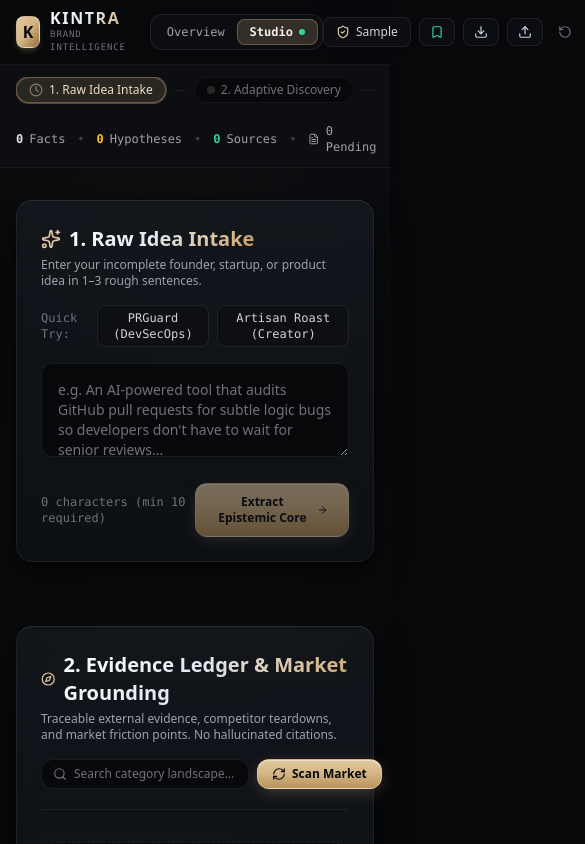
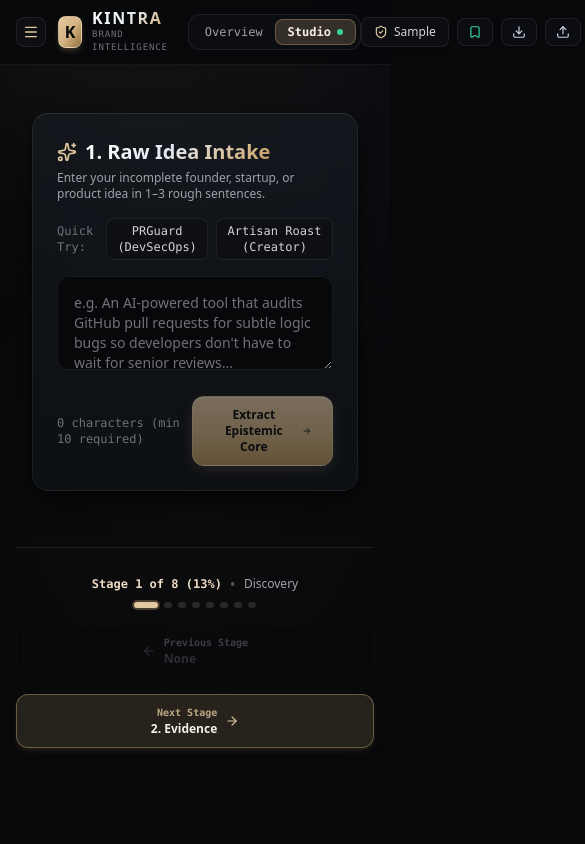
Before and after one commit to Tejas3479/kintra, a Next.js app: page / in a window 390 px wide. Both pictures are taken after a click on the button "Studio". Shown: the top 844 px of the page, 585 px wide, since content can reach past the window. Built offline with nearby package versions, Linux system fonts and the light colour scheme.

Commit message:
feat(navigation): integrate sidebar drawer, header toggles, and dual focused-canvas modes in app page

```diff
--- a/src/app/page.tsx
+++ b/src/app/page.tsx
@@ -3,7 +3,8 @@
 import React, { useState, useEffect } from 'react';
 import { Header } from '@/components/layout/Header';
 import { LandingPage } from '@/components/landing/LandingPage';
-import { StageTracker } from '@/components/workflow/StageTracker';
+import { StudioSidebar, STUDIO_STAGES, StudioStageId } from '@/components/layout/StudioSidebar';
+import { StageNavigationFooter } from '@/components/layout/StageNavigationFooter';
 import { DiscoveryWorkspace } from '@/components/discovery/DiscoveryWorkspace';
 import { EvidenceWorkspace } from '@/components/research/EvidenceWorkspace';
 import { PositioningWorkspace } from '@/components/strategy/PositioningWorkspace';
@@ -15,20 +16,53 @@
 import { DecisionLedger } from '@/components/strategy/DecisionLedger';
 import { ErrorBoundary } from '@/components/common/ErrorBoundary';
 import { useBrandStore } from '@/store/useBrandStore';
+import { Bookmark } from 'lucide-react';
 
 export default function Home() {
   const [viewMode, setViewMode] = useState<'landing' | 'studio'>('landing');
-  const { loadDemoProject } = useBrandStore();
+  const [activeStage, setActiveStage] = useState<StudioStageId>('discovery');
+  const [workspaceMode, setWorkspaceMode] = useState<'focused' | 'continuous'>('focused');
+  const [isSidebarCollapsed, setIsSidebarCollapsed] = useState(false);
+  const [isMobileSidebarOpen, setIsMobileSidebarOpen] = useState(false);
+  const [showSnapshotDialog, setShowSnapshotDialog] = useState(false);
+  const [snapshotLabel, setSnapshotLabel] = useState('');
 
-  // Check URL hash / query on client mount for direct navigation
+  const { loadDemoProject, createSnapshot } = useBrandStore();
+
+  // Check URL hash / query on client mount for direct stage navigation
   useEffect(() => {
     if (typeof window !== 'undefined') {
-      const hash = window.location.hash;
-      const search = window.location.search;
-      if (hash.includes('studio') || search.includes('view=studio')) {
+      const hash = window.location.hash.replace('#', '').replace('stage-', '');
+      const validStages: StudioStageId[] = [
+        'discovery',
+        'research',
+        'strategy',
+        'identity',
+        'guardian',
+        'scenario_lab',
+        'launch_kit',
+        'decisions',
+      ];
+
+      if (validStages.includes(hash as StudioStageId)) {
+        setActiveStage(hash as StudioStageId);
+        setViewMode('studio');
+      } else if (window.location.hash.includes('studio') || window.location.search.includes('view=studio')) {
         setViewMode('studio');
       }
     }
+  }, []);
+
+  // Keyboard shortcut: Ctrl+B or Cmd+B toggles sidebar
+  useEffect(() => {
+    const handleKeyDown = (e: KeyboardEvent) => {
+      if ((e.ctrlKey || e.metaKey) && e.key.toLowerCase() === 'b') {
+        e.preventDefault();
+        setIsSidebarCollapsed((prev) => !prev);
+      }
+    };
+    window.addEventListener('keydown', handleKeyDown);
+    return () => window.removeEventListener('keydown', handleKeyDown);
   }, []);
 
   const handleEnterStudio = () => {
@@ -46,9 +80,32 @@
     }
   };
 
+  const handleSelectStage = (stageId: StudioStageId) => {
+    setActiveStage(stageId);
+    if (typeof window !== 'undefined') {
+      window.history.replaceState(null, '', `#${stageId}`);
+      if (workspaceMode === 'focused') {
+        window.scrollTo({ top: 0, behavior: 'smooth' });
+      }
+    }
+  };
+
+  const activeStageConfig = STUDIO_STAGES.find((s) => s.id === activeStage);
+  const activeStageTitle = activeStageConfig
+    ? `${activeStageConfig.number}. ${activeStageConfig.shortTitle}`
+    : undefined;
+
   return (
     <div className="min-h-screen bg-obsidian-mesh text-zinc-100 flex flex-col font-sans selection:bg-champagne-500/30 selection:text-champagne-200">
-      <Header viewMode={viewMode} onToggleViewMode={setViewMode} />
+      <Header
+        viewMode={viewMode}
+        onToggleViewMode={setViewMode}
+        activeStageTitle={activeStageTitle}
+        onToggleMobileSidebar={() => setIsMobileSidebarOpen((prev) => !prev)}
+        isMobileSidebarOpen={isMobileSidebarOpen}
+        onToggleCollapseSidebar={() => setIsSidebarCollapsed((prev) => !prev)}
+        isSidebarCollapsed={isSidebarCollapsed}
+      />
 
       {viewMode === 'landing' ? (
         <main className="flex-1">
@@ -58,14 +115,78 @@
           />
         </main>
       ) : (
-        <>
-          <StageTracker />
-          <main className="flex-1 space-y-8 pb-16">
+        <div className="flex-1 flex min-h-[calc(100vh-4rem)]">
+          {/* Navigation Sidebar */}
+          <StudioSidebar
+            activeStage={activeStage}
+            onSelectStage={handleSelectStage}
+            viewMode={workspaceMode}
+            onToggleViewMode={setWorkspaceMode}
+            isCollapsed={isSidebarCollapsed}
+            onToggleCollapse={() => setIsSidebarCollapsed((prev) => !prev)}
+            isMobileOpen={isMobileSidebarOpen}
+            onCloseMobile={() => setIsMobileSidebarOpen(false)}
+            onOpenSnapshotDialog={() => setShowSnapshotDialog(true)}
+          />
+
+          {/* Main Workspace Area */}
+          <div className="flex-1 flex flex-col min-w-0 overflow-y-auto">
+            <main className="flex-1 p-4 sm:p-6 lg:p-8 max-w-7xl mx-auto w-full space-y-6">
               <ErrorBoundary fallbackTitle="Workspace Encountered an Error">
+                {workspaceMode === 'focused' ? (
+                  <div className="space-y-6">
+                    {activeStage === 'discovery' && (
                       <section id="stage-discovery">
                         <DiscoveryWorkspace />
                       </section>
-              <div className="max-w-7xl mx-auto px-4 sm:px-6 lg:px-8 space-y-8">
+                    )}
+                    {activeStage === 'research' && (
+                      <section id="stage-research">
+                        <EvidenceWorkspace />
+                      </section>
+                    )}
+                    {activeStage === 'strategy' && (
+                      <section id="stage-strategy">
+                        <PositioningWorkspace />
+                      </section>
+                    )}
+                    {activeStage === 'identity' && (
+                      <section id="stage-identity">
+                        <CreativeIdentityWorkspace />
+                      </section>
+                    )}
+                    {activeStage === 'guardian' && (
+                      <section id="stage-guardian">
+                        <ConsistencyGuardianWorkspace />
+                      </section>
+                    )}
+                    {activeStage === 'scenario_lab' && (
+                      <section id="stage-scenario_lab">
+                        <ScenarioLabWorkspace />
+                      </section>
+                    )}
+                    {activeStage === 'launch_kit' && (
+                      <section id="stage-launch_kit">
+                        <LaunchKitWorkspace />
+                      </section>
+                    )}
+                    {activeStage === 'decisions' && (
+                      <section id="stage-decisions">
+                        <DecisionLedger />
+                      </section>
+                    )}
+
+                    {/* Sequential Progress Footer */}
+                    <StageNavigationFooter
+                      activeStage={activeStage}
+                      onSelectStage={handleSelectStage}
+                    />
+                  </div>
+                ) : (
+                  <div className="space-y-12">
+                    <section id="stage-discovery">
+                      <DiscoveryWorkspace />
+                    </section>
                     <section id="stage-research">
                       <EvidenceWorkspace />
                     </section>
@@ -88,9 +209,57 @@
                       <DecisionLedger />
                     </section>
                   </div>
+                )}
               </ErrorBoundary>
             </main>
-        </>
+          </div>
+        </div>
+      )}
+
+      {/* Snapshot Dialog */}
+      {showSnapshotDialog && (
+        <div className="fixed inset-0 bg-black/75 backdrop-blur-md z-50 flex items-center justify-center p-4">
+          <div className="monolith-card rounded-2xl p-6 max-w-md w-full shadow-2xl space-y-4 border border-white/[0.1]">
+            <h3 className="font-bold text-base text-zinc-100 flex items-center gap-2">
+              <Bookmark className="w-4 h-4 text-emerald-400" />
+              Save Immutable Version Snapshot
+            </h3>
+            <p className="text-xs text-zinc-400">
+              Creates a point-in-time snapshot of all brand decisions, positioning worlds, artifacts, and scenarios.
+            </p>
+            <input
+              type="text"
+              value={snapshotLabel}
+              onChange={(e) => setSnapshotLabel(e.target.value)}
+              placeholder="e.g. Pre-series A Positioning Locked"
+              className="w-full bg-obsidian-900 border border-white/[0.1] rounded-xl px-3.5 py-2 text-sm text-zinc-100 placeholder-zinc-500 focus:outline-none focus:border-champagne-500/50"
+              autoFocus
+            />
+            <div className="flex justify-end gap-2 pt-2">
+              <button
+                type="button"
+                onClick={() => setShowSnapshotDialog(false)}
+                className="text-xs px-3 py-1.5 rounded-lg text-zinc-400 hover:text-zinc-200 cursor-pointer"
+              >
+                Cancel
+              </button>
+              <button
+                type="button"
+                onClick={() => {
+                  if (snapshotLabel.trim()) {
+                    createSnapshot(snapshotLabel.trim());
+                    setSnapshotLabel('');
+                    setShowSnapshotDialog(false);
+                  }
+                }}
+                disabled={!snapshotLabel.trim()}
+                className="btn-monolith-primary text-xs px-4 py-1.5 rounded-lg font-semibold disabled:opacity-50 cursor-pointer"
+              >
+                Create Snapshot
+              </button>
+            </div>
+          </div>
+        </div>
       )}
 
       <PresentationModeModal />
--- a/src/components/layout/Header.tsx
+++ b/src/components/layout/Header.tsx
@@ -2,16 +2,38 @@
 
 import React, { useState } from 'react';
 import { useBrandStore } from '@/store/useBrandStore';
-import { Download, Upload, Bookmark, RotateCcw, Sparkles, ShieldCheck, ArrowRight } from 'lucide-react';
+import {
+  Download,
+  Upload,
+  Bookmark,
+  RotateCcw,
+  Sparkles,
+  ShieldCheck,
+  ArrowRight,
+  Menu,
+  ChevronRight,
+  PanelLeftClose,
+  PanelLeftOpen,
+} from 'lucide-react';
 
 interface HeaderProps {
   viewMode?: 'landing' | 'studio';
   onToggleViewMode?: (mode: 'landing' | 'studio') => void;
+  activeStageTitle?: string;
+  onToggleMobileSidebar?: () => void;
+  isMobileSidebarOpen?: boolean;
+  onToggleCollapseSidebar?: () => void;
+  isSidebarCollapsed?: boolean;
 }
 
 export const Header: React.FC<HeaderProps> = ({
   viewMode = 'landing',
   onToggleViewMode,
+  activeStageTitle,
+  onToggleMobileSidebar,
+  isMobileSidebarOpen,
+  onToggleCollapseSidebar,
+  isSidebarCollapsed,
 }) => {
   const {
     project,
@@ -68,7 +90,36 @@
     <header className="border-b border-white/[0.06] bg-obsidian-950/85 backdrop-blur-xl sticky top-0 z-40">
       <div className="max-w-7xl mx-auto px-4 sm:px-6 lg:px-8 h-16 flex items-center justify-between">
         {/* Left: Brand Identity & Mode Switcher */}
-        <div className="flex items-center gap-4">
+        <div className="flex items-center gap-3 sm:gap-4">
+          {viewMode === 'studio' && onToggleMobileSidebar && (
+            <button
+              type="button"
+              onClick={onToggleMobileSidebar}
+              className="lg:hidden p-1.5 rounded-lg bg-obsidian-900 border border-white/[0.08] text-zinc-300 hover:text-white hover:border-champagne-500/35 transition-colors cursor-pointer"
+              aria-label="Toggle Stage Navigation Sidebar"
+              aria-expanded={isMobileSidebarOpen}
+              title="Open Navigation"
+            >
+              <Menu className="w-4 h-4 text-champagne-400" />
+            </button>
+          )}
+
+          {viewMode === 'studio' && onToggleCollapseSidebar && (
+            <button
+              type="button"
+              onClick={onToggleCollapseSidebar}
+              className="hidden lg:flex p-1.5 rounded-lg bg-obsidian-900 border border-white/[0.08] text-zinc-400 hover:text-white hover:border-champagne-500/35 transition-colors cursor-pointer"
+              aria-label={isSidebarCollapsed ? 'Expand sidebar' : 'Collapse sidebar'}
+              title={isSidebarCollapsed ? 'Expand sidebar' : 'Collapse sidebar'}
+            >
+              {isSidebarCollapsed ? (
+                <PanelLeftOpen className="w-4 h-4 text-champagne-400" />
+              ) : (
+                <PanelLeftClose className="w-4 h-4 text-zinc-400" />
+              )}
+            </button>
+          )}
+
           <button
             onClick={() => onToggleViewMode?.('landing')}
             className="flex items-center gap-2.5 text-left group cursor-pointer"
@@ -112,6 +163,16 @@
                 <span>Studio</span>
                 <span className="w-1.5 h-1.5 rounded-full bg-emerald-400" />
               </button>
+            </div>
+          )}
+
+          {/* Active Stage Breadcrumb when in studio mode */}
+          {viewMode === 'studio' && activeStageTitle && (
+            <div className="hidden md:flex items-center gap-1.5 text-xs text-zinc-400 font-mono">
+              <ChevronRight className="w-3.5 h-3.5 text-zinc-600" />
+              <span className="text-champagne-300 font-semibold px-2 py-0.5 rounded-md bg-champagne-500/10 border border-champagne-500/20">
+                {activeStageTitle}
+              </span>
             </div>
           )}
 
```
Lines whose indentation alone changed are shown as unchanged.
